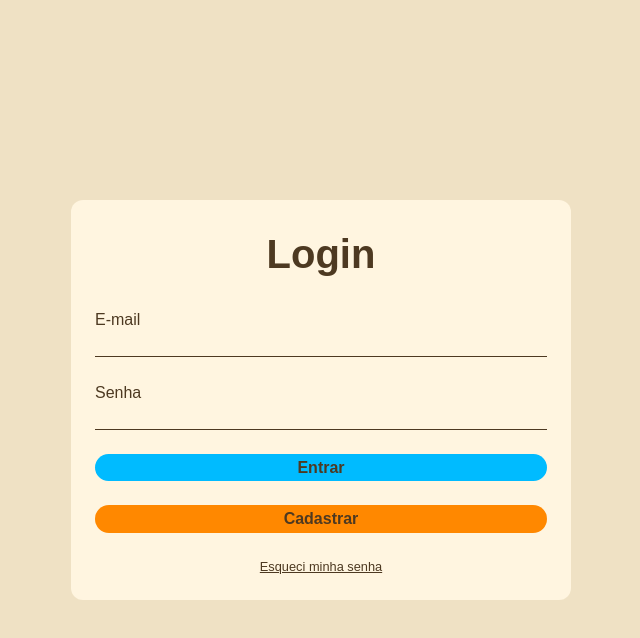
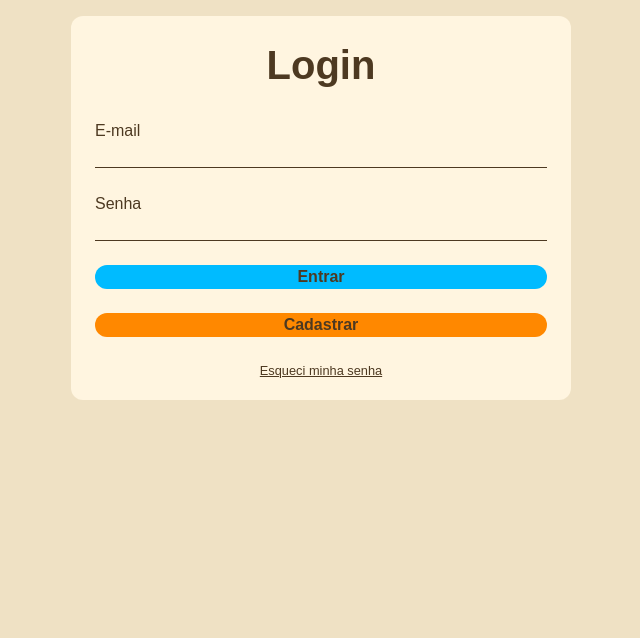
Before and after one commit to gabriel-ganji/Geometrix, a Next.js app: page /login in a window 1280 px wide. Shown: the top 638 px of the page, without its empty margins (319-959 px from the left). Built offline with nearby package versions, Linux system fonts and the light colour scheme.

Commit message:
feat(level): adding level structure

```diff
--- a/src/app/components/header.tsx
+++ b/src/app/components/header.tsx
@@ -1,4 +1,3 @@
-import { Geometrix } from "./geometrix";
 import { LuSettings2 } from "react-icons/lu";
 
 export const Header = () => {
--- a/src/app/components/level.tsx
+++ b/src/app/components/level.tsx
@@ -1,7 +1,18 @@
 export const Level = () => {
     return (
         <section>
+            <h2 className="w-full">Fase Atual</h2>
+            <div className="flex flex-col items-center justify-center h-full w-full gap-6 pt-9">
+                <button className="flex rounded-full bg-main-text h-36 w-36">
 
+                </button>
+                <button className="flex rounded-full bg-main-text h-36 w-36">
+
+                </button>
+                <button className="flex rounded-full bg-main-text h-36 w-36">
+
+                </button>
+            </div>
         </section>
     )
 }
--- a/src/app/globals.css
+++ b/src/app/globals.css
@@ -46,23 +46,23 @@ body {
 
 @layer base {
   section {
-    @apply flex flex-col items-center justify-center h-screen w-screen;
+    @apply flex flex-col items-center justify-start h-screen w-screen px-4 sm:px-12 py-4;
   }
 
   input {
-    @apply focus:outline-none
+    @apply focus:outline-none;
   }
 
   button {
-    @apply h-10 rounded-full hover:brightness-80 font-bold
+    @apply h-10 rounded-full hover:brightness-80 font-bold;
   }
 
   h1 {
-    @apply text-[2.5rem] font-bold
+    @apply text-[2.5rem] font-bold;
   }
 
   h2 {
-    @apply text-[1.5rem] font-bold
+    @apply text-[1.5rem] font-bold;
   }
 }
 
--- a/src/app/levels/page.tsx
+++ b/src/app/levels/page.tsx
@@ -24,6 +24,7 @@ const StartScreen = () => {
         <section>
             <Header />
             <Level />
+            <Footer />
         </section>
     );
 };
```
